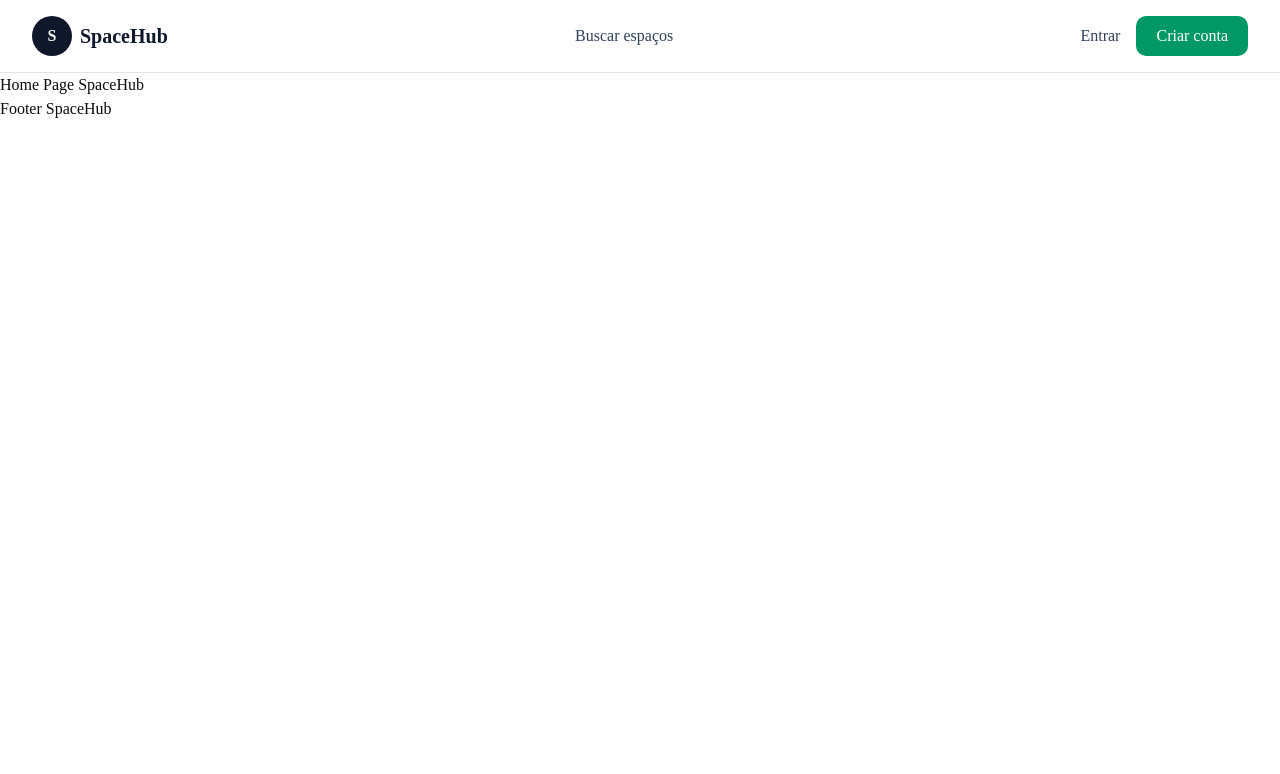
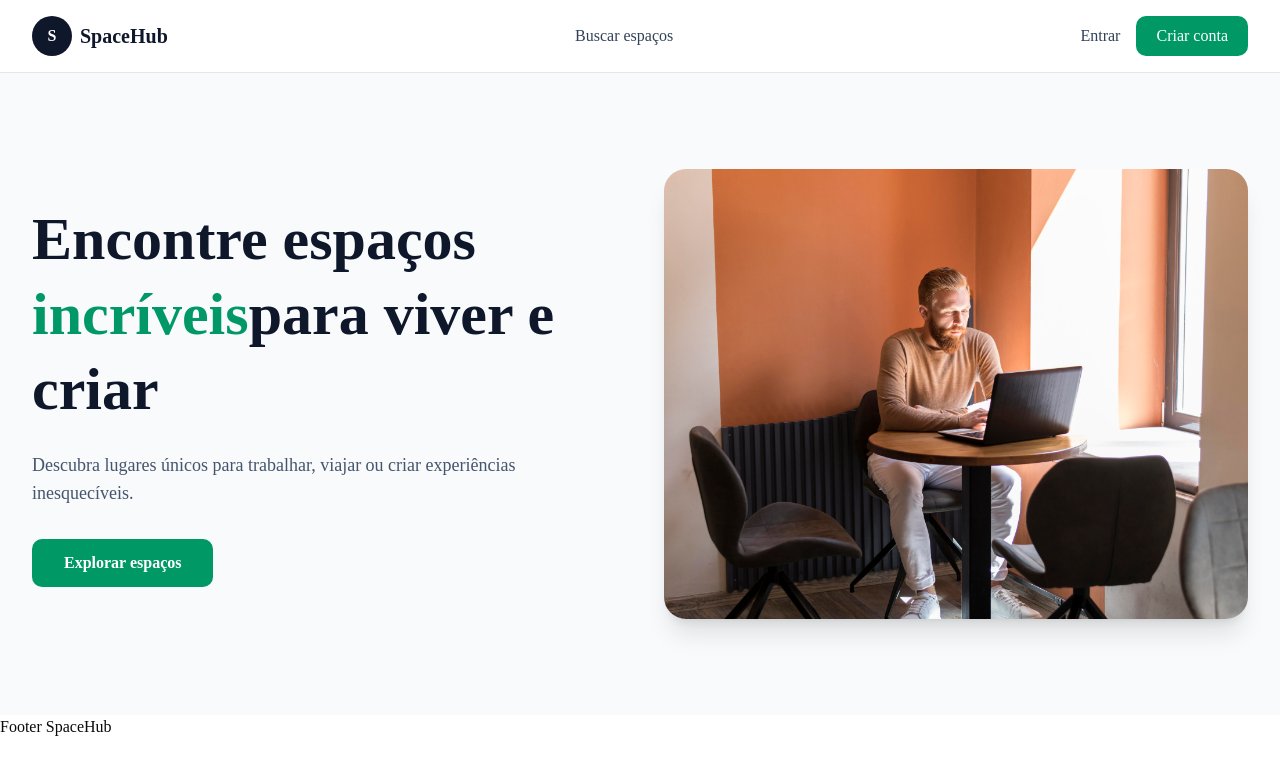
Before and after one commit to isaias30silva/SpaceHub_Conectando_Lugares_E_Pessoas_FRONTEND, a Next.js app in the folder spacehub-front/: page / in a window 1280 px wide. Shown: the top 774 px of the page. Built offline with nearby package versions, Linux system fonts and the light colour scheme.

Commit message:
feat(home): criacao da secao principal da home page

```diff
--- a/spacehub-front/src/app/page.tsx
+++ b/spacehub-front/src/app/page.tsx
@@ -1,16 +1,17 @@
 import Navbar from "@/components/layout/Navbar";
 import Footer from "@/components/layout/Footer";
+import Hero from "@/components/home/Hero";
 
 export default function Home() {
   return (
     <>
       <Navbar />
 
-      <main>Home Page SpaceHub
-
+      <main>
+        <Hero />
       </main>
 
-    <Footer />
+      <Footer />
     </>
   );
 }
--- a/spacehub-front/src/components/home/Hero.tsx
+++ b/spacehub-front/src/components/home/Hero.tsx
@@ -0,0 +1,129 @@
+import Image from "next/image";
+
+export default function Hero() {
+  return (
+    <section
+      className="
+        bg-slate-50
+      "
+    >
+      <div
+        className="
+          max-w-7xl
+          mx-auto
+
+          px-4
+          sm:px-6
+          lg:px-8
+
+          py-16
+          lg:py-24
+
+
+          grid
+          grid-cols-1
+          lg:grid-cols-2
+
+          gap-12
+
+          items-center
+        "
+      >
+        {/* Texto */}
+
+        <div>
+          <h1
+            className="
+              text-4xl
+              sm:text-5xl
+              lg:text-6xl
+
+              font-bold
+
+              leading-tight
+
+              text-slate-900
+            "
+          >
+            Encontre espaços
+            <span
+              className="
+              text-emerald-600
+            "
+            >
+              {" "}
+              incríveis
+            </span>
+            para viver e criar
+          </h1>
+
+          <p
+            className="
+              mt-6
+
+              text-lg
+
+              text-slate-600
+
+              max-w-xl
+            "
+          >
+            Descubra lugares únicos para trabalhar, viajar ou criar experiências
+            inesquecíveis.
+          </p>
+
+          <button
+            className="
+              mt-8
+
+              rounded-lg
+
+              bg-emerald-600
+
+              px-8
+              py-3
+
+              text-white
+
+              font-semibold
+
+              hover:bg-emerald-700
+
+              transition
+            "
+          >
+            Explorar espaços
+          </button>
+        </div>
+
+        {/* Imagem */}
+
+        <div
+          className="
+            relative
+
+            h-[350px]
+
+            sm:h-[450px]
+
+            rounded-3xl
+
+            overflow-hidden
+
+            shadow-xl
+          "
+        >
+          <Image
+            src="/images/hero-space.jpg"
+            alt="Espaço moderno disponível no SpaceHub"
+            fill
+            className="
+              object-cover
+            "
+            priority
+          />
+        </div>
+      </div>
+    </section>
+  );
+}
```
Also changed, not shown: spacehub-front/public/images/hero-space.jpg (added), spacehub-front/src/assets/images/hero-space.jpg (added).
